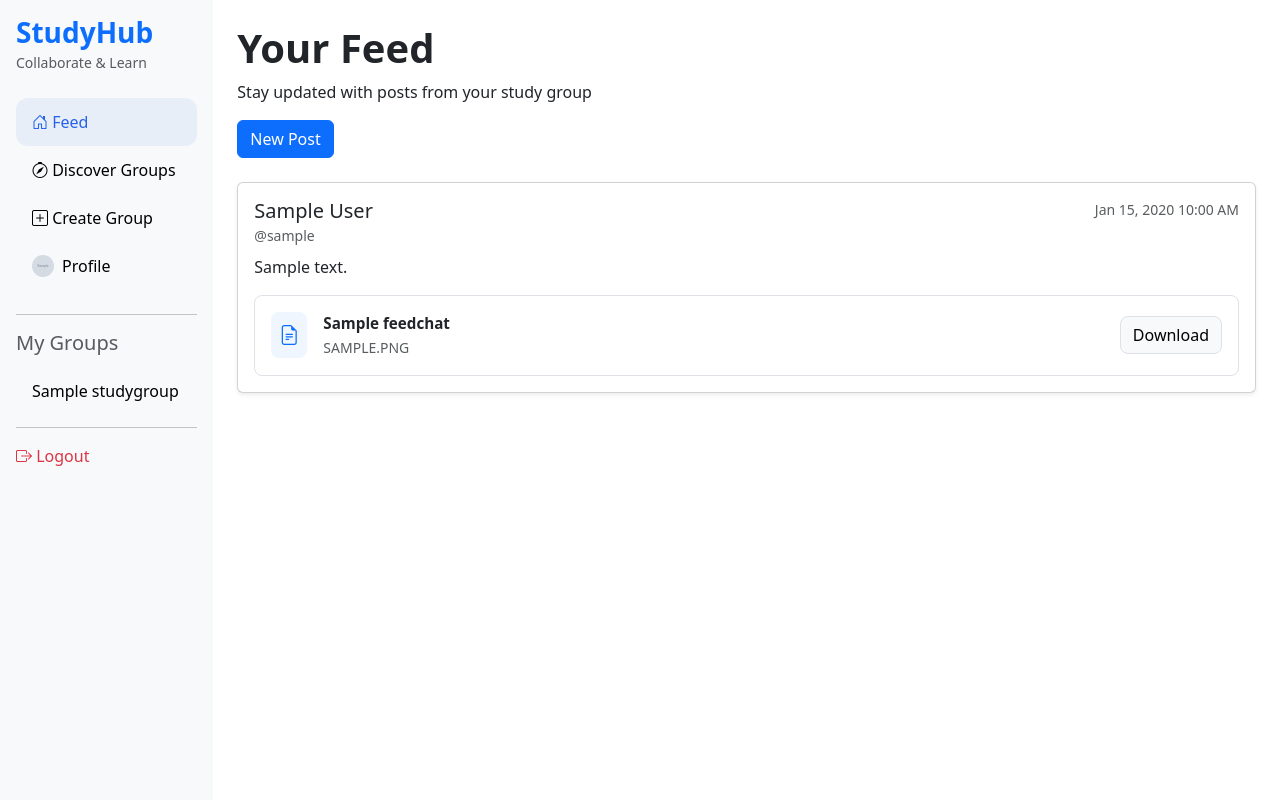
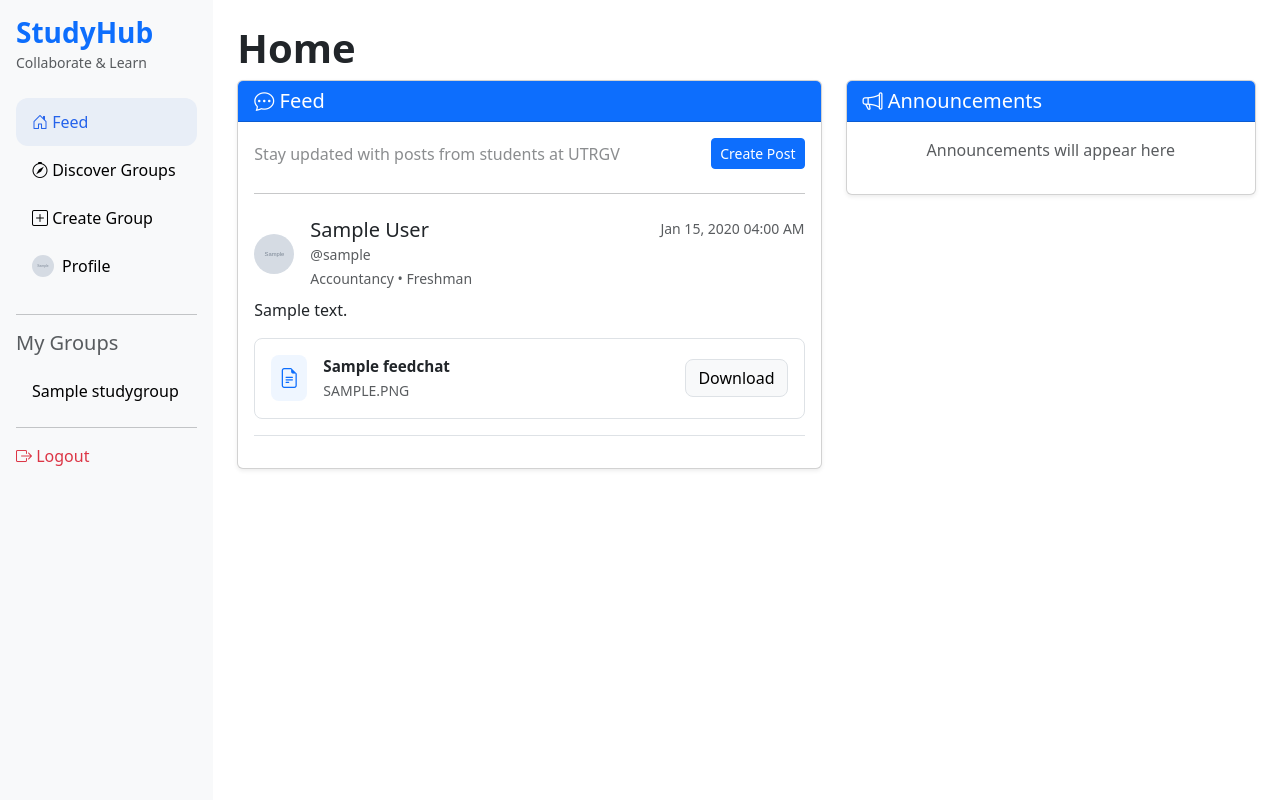
Before and after one commit to CASanchez94/SWEProject, a Django app: page / in a window 1280 px wide. Run offline with Django 5.2, Linux system fonts and the light colour scheme; a user stored in the database is signed in; data comes from the database, SQL or seed files in the repository; tables that the repository leaves empty hold one stand-in row (values such as "Sample post"); grey boxes marked "Sample" are stand-in pictures.

Commit message:
New home page with announcements

```diff
--- a/classApp/templates/feed.html
+++ b/classApp/templates/feed.html
@@ -1,16 +1,27 @@
 {% extends 'base.html' %}
 
 {% block content %}
-<h1 class="fw-bold fs-1">Your Feed</h1>
-<p>Stay updated with posts from your study group</p>
+<h1 class="fw-bold fs-1">Home</h1>
 
-<button id="openPostButton" class="btn btn-primary mb-4">
-    New Post
+<div class="row g-4">
+    <!-- Feed Column -->
+    <div class="col-lg-7">
+        <div class="card shadow-sm mb-4">
+            <div class="card-header bg-primary text-white">
+                <h5 class="mb-0">
+                    <i class="bi bi-chat-dots"></i> Feed
+                </h5>
+            </div>
+            <div class="card-body">
+                <div class="d-flex justify-content-between align-items-center mb-4">
+                    <p class="text-muted mb-0" style="opacity: 0.7;">Stay updated with posts from students at UTRGV</p>
+                    <button id="openPostButton" class="btn btn-primary btn-sm">
+                        Create Post
                     </button>
+                </div>
 
-<div id="feedPostForm" class="collapse">
-    <div class="card mb-4 shadow-sm">
-        <div class="card-body">
+                <div id="feedPostForm" class="collapse mb-4">
+                    <div class="border rounded p-3">
                         <form method="post" enctype="multipart/form-data">
                             {% csrf_token %}
 
@@ -39,18 +50,35 @@
                         </form>
                     </div>
                 </div>
-</div>
+
+                <hr class="my-4">
 
                 {% if posts %}
                     {% for post in posts %}
-        <div class="card mb-3 shadow-sm">
-            <div class="card-body">
+                        <div class="border-bottom pb-3 mb-3">
                             <div class="d-flex justify-content-between align-items-start mb-2">
+                                <div class="d-flex align-items-center gap-3">
+                                    {% if post.user.profile.profile_pic %}
+                                        <img src="{{ post.user.profile.profile_pic.url }}" alt="{{ post.user.username }}" class="rounded-circle" style="width:40px;height:40px;object-fit:cover;">
+                                    {% else %}
+                                        <div class="rounded-circle bg-secondary d-flex align-items-center justify-content-center text-white fw-bold" style="width:40px;height:40px;">
+                                            {{ post.user.first_name|first|upper }}{{ post.user.last_name|first|upper }}
+                                        </div>
+                                    {% endif %}
                                     <div>
                                         <h5 class="mb-0">{{ post.user.get_full_name|default:post.user.username }}</h5>
                                         <small class="text-muted">@{{ post.user.username }}</small>
+                                        {% if post.user.profile.major or post.user.profile.classification %}
+                                            <br>
+                                            <small class="text-muted">
+                                                {% if post.user.profile.major %}{{ post.user.profile.major.name }}{% endif %}
+                                                {% if post.user.profile.major and post.user.profile.classification %}•{% endif %}
+                                                {% if post.user.profile.classification %}{{ post.user.profile.get_classification_display }}{% endif %}
+                                            </small>
+                                        {% endif %}
                                     </div>
-                    <small class="text-muted">{{ post.created_at|date:"M d, Y g:i A" }}</small>
+                                </div>
+                                <small class="text-muted">{{ post.created_at|date:"M d, Y h:i A" }}</small>
                             </div>
 
                             {% if post.content %}
@@ -75,13 +103,29 @@
                                     <a href="{{ post.resource_file.url }}" class="btn btn-light border rounded-3" download>Download</a>
                                 </div>
                             {% endif %}
-
-        </div>
                         </div>
                     {% endfor %}
                 {% else %}
-    <p class="text-muted">No posts yet.</p>
+                    <p class="text-muted text-center">No posts yet.</p>
                 {% endif %}
+            </div>
+        </div>
+    </div>
+
+    <!-- Announcements Sidebar -->
+    <div class="col-lg-5">
+        <div class="card shadow-sm">
+            <div class="card-header bg-primary text-white">
+                <h5 class="mb-0">
+                    <i class="bi bi-megaphone"></i> Announcements
+                </h5>
+            </div>
+            <div class="card-body">
+                <p class="text-muted text-center">Announcements will appear here</p>
+            </div>
+        </div>
+    </div>
+</div>
 
 <script>
 document.addEventListener('DOMContentLoaded', function () {
--- a/classApp/templates/group_details.html
+++ b/classApp/templates/group_details.html
@@ -124,7 +124,7 @@
                                         {% if post.user.profile.classification %}
                                             {{ post.user.profile.get_classification_display }} •
                                         {% endif %}
-                                        {{ post.created_at|date:"M d, Y g:i A" }}
+                                        {{ post.created_at|date:"M d, Y h:i A" }}
                                     </small>
                             </div>
                             {% if user == post.user %}
--- a/springWeb/settings.py
+++ b/springWeb/settings.py
@@ -112,7 +112,7 @@ CRISPY_TEMPLATE_PACK = "bootstrap5"
 
 LANGUAGE_CODE = 'en-us'
 
-TIME_ZONE = 'UTC'
+TIME_ZONE = 'America/Chicago'
 
 USE_I18N = True
 
```
Lines whose indentation alone changed are shown as unchanged.
